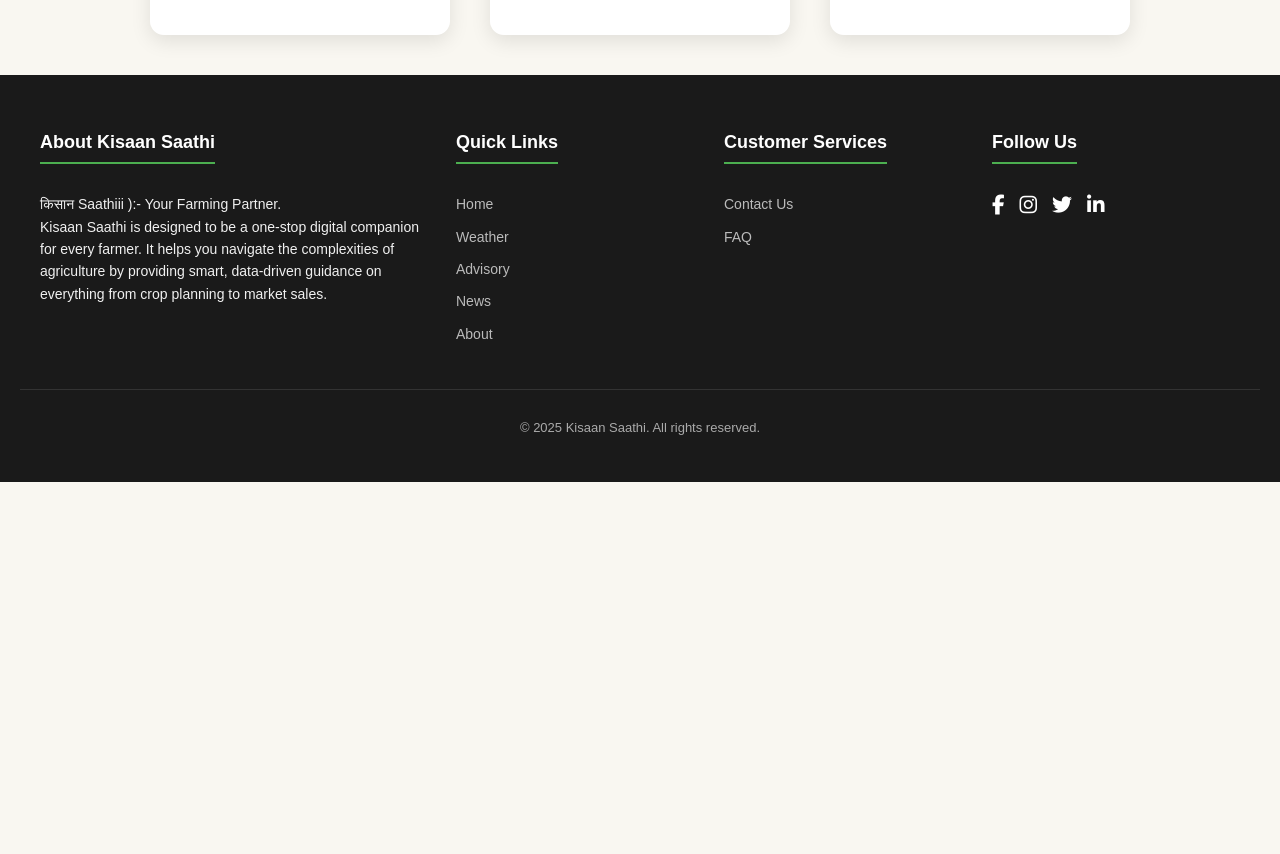
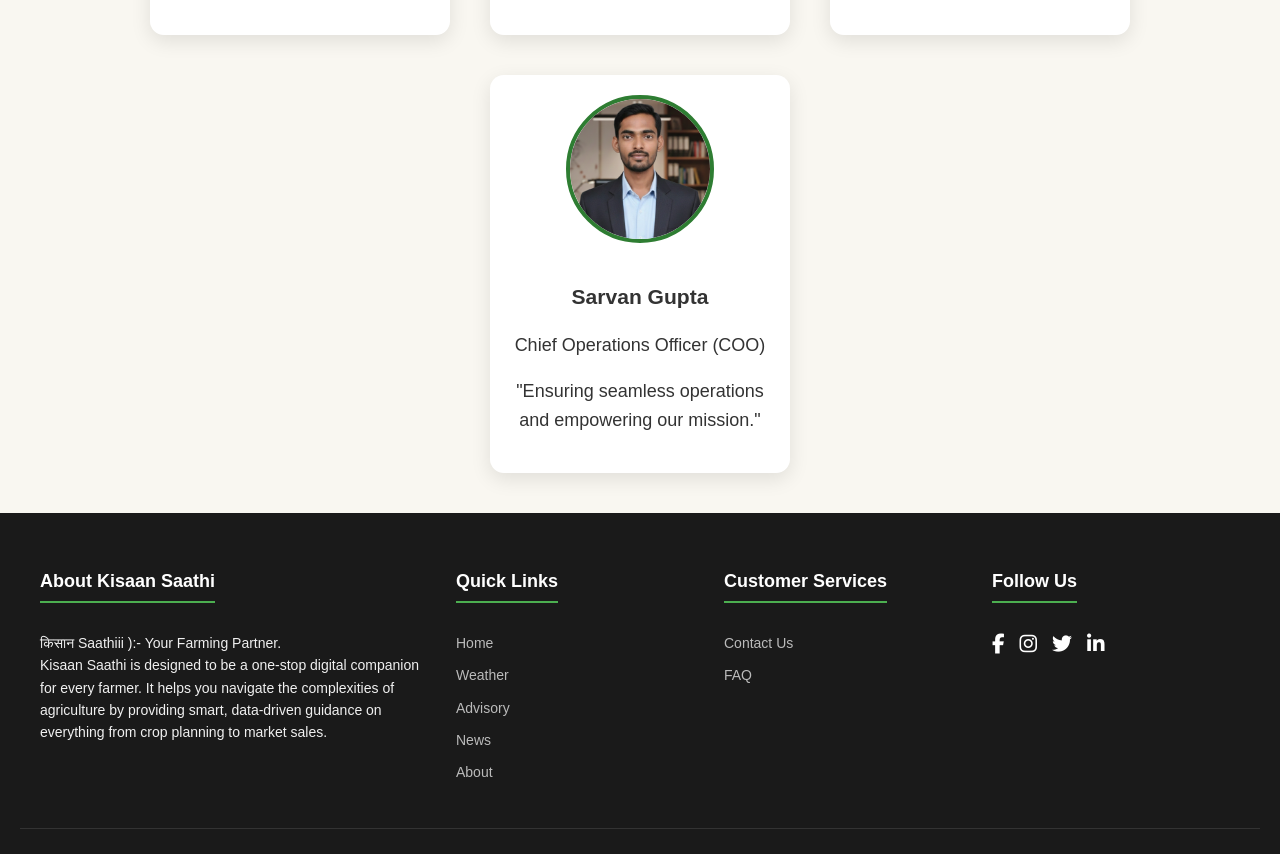
Before and after one commit to Aditya-9998/Kisan-Saathiii, a website with bundled scripts: page about.html in a window 1280 px wide. Shown: the part 2887-3741 px from the top of the page. Before the commit the page ends 3369 px from the top, so only its background shows below. Built offline with nearby package versions, Linux system fonts and the light colour scheme; no server answers; a script that the page names is missing.

Commit message:
all page chages update

```diff
--- a/about.html
+++ b/about.html
@@ -288,6 +288,16 @@
           <p class="quote">"Crafting intelligent tools for sustainable farming."</p>
         </div>
 
+        <!-- ⭐ NEW TEAM MEMBER: SARVAN GUPTA -->
+        <div class="team-member">
+          <div class="team-img">
+            <img src="images/Sarvan.png" alt="Sarvan Gupta - Chief Operations Officer">
+          </div>
+          <h3>Sarvan Gupta</h3>
+          <p class="role">Chief Operations Officer (COO)</p>
+          <p class="quote">"Ensuring seamless operations and empowering our mission."</p>
+        </div>
+
       </div>
     </section>
 
```
Also changed, not shown: index.html (+3 -0 lines), images/Sarvan.png (added).
